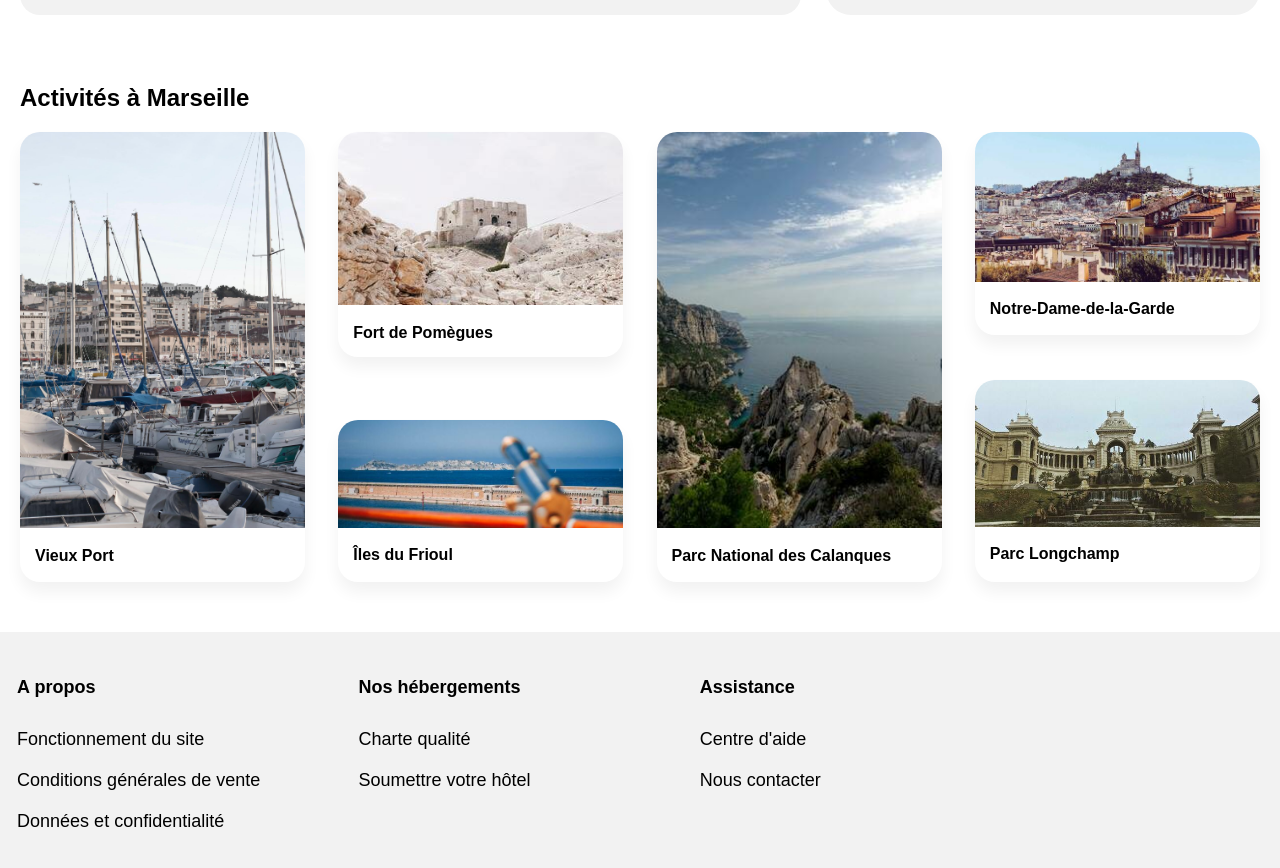
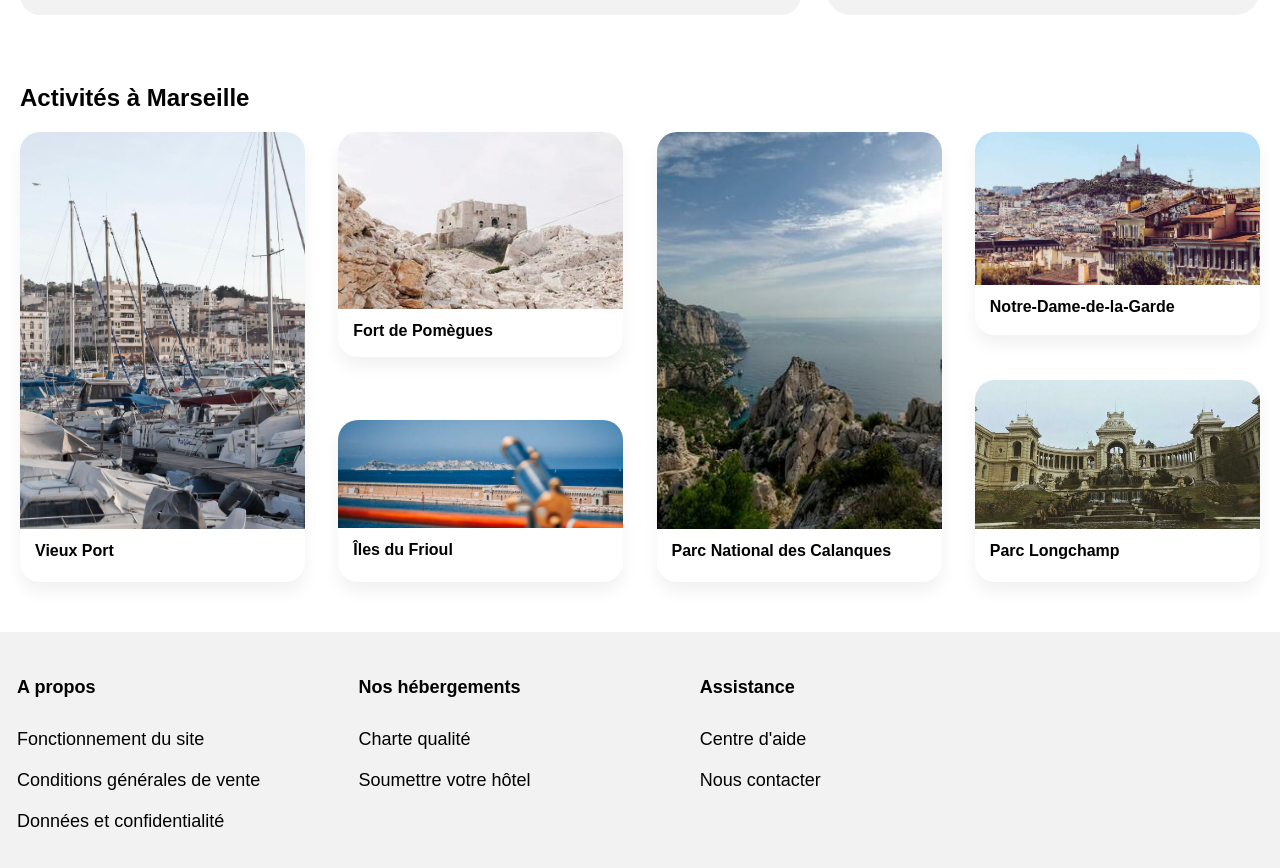
Before and after one commit to Matthieu07440/MatthieuBenothmane_2_02082021, a plain HTML site: page index.html in a window 1280 px wide. Shown: the part 1060-1928 px from the top of the page. Drawn offline with Linux system fonts and the light colour scheme; a web font is replaced by a local one.

Commit message:
mise a jour

```diff
--- a/style.css
+++ b/style.css
@@ -177,7 +177,6 @@ h2 {
 }
 #bouton-filtres li:hover {
   background-color: #deebff;
-  border-color: #deebff;
   transition: 0.7s;
   transform: scale(1.1);
 }
@@ -384,6 +383,7 @@ aside {
   flex-direction: row;
   justify-content: space-between;
   align-items: stretch;
+  flex-wrap: wrap;
 }
 #activites h2 {
   margin-left: 15px;
@@ -395,13 +395,12 @@ aside {
   border-radius: 20px;
   box-shadow: 0px 10px 16px 0px #f2f2f2;
   cursor: pointer;
-  display: flex;
-  flex-direction: column;
-  justify-content: space-between;
 }
 .carte-activite a {
   width: 100%;
-  height: 88%;
+  height: 98%;
+  display: flex;
+  flex-direction: column;
 }
 .mobile-img{
   width: 100%;
@@ -421,6 +420,7 @@ aside {
   display: flex;
   flex-direction: column;
   justify-content: space-between;
+  flex-wrap: wrap;
 }
 .colonne-activite {
   width: 100%;
@@ -430,6 +430,7 @@ aside {
   display: flex;
   flex-direction: column;
   justify-content: space-between;
+  flex-wrap: wrap;
 }
 .colonne-activite:hover {
   transform: scale(1.07);
@@ -447,8 +448,9 @@ aside {
   height: 50%;
 }
 .pomegues a {
-  width: 100%;
-  height: 95%;
+  height: 97%;
+  display: flex;
+  flex-direction: column;
 }
 .frioul img {
   width: 100%;
@@ -461,8 +463,9 @@ aside {
   height: 36%;
 }
 .frioul a {
-  width: 100%;
   height: 95%;
+  display: flex;
+  flex-direction: column;
 }
 .la-garde img {
   width: 100%;
@@ -475,7 +478,9 @@ aside {
   height: 45%;
 }
 .la-garde a{
-  height: 96%;
+  height: 98%;
+  display: flex;
+  flex-direction: column;
 }
 .longchamp img {
   width: 100%;
@@ -488,8 +493,9 @@ aside {
   height: 45%;
 }
 .longchamp a{
-  height: 92%;
-}
+  height: 93%;
+  display: flex;
+  flex-direction: column;}
 footer {
   background-color: #f2f2f2;
   width: 100%;
@@ -524,9 +530,9 @@ footer a:hover {
   text-align: left;
   font-family: "raleway-semibold", arial, sans-serif;
 }
-@media screen and (max-width: 970px) {
+@media screen and (max-width: 800px) {
   body{
-    max-width: 970px;
+    max-width: 800px;
     align-items: stretch;
   }
   #conteneur-principal {
```
Also changed, not shown: 2 other files.
